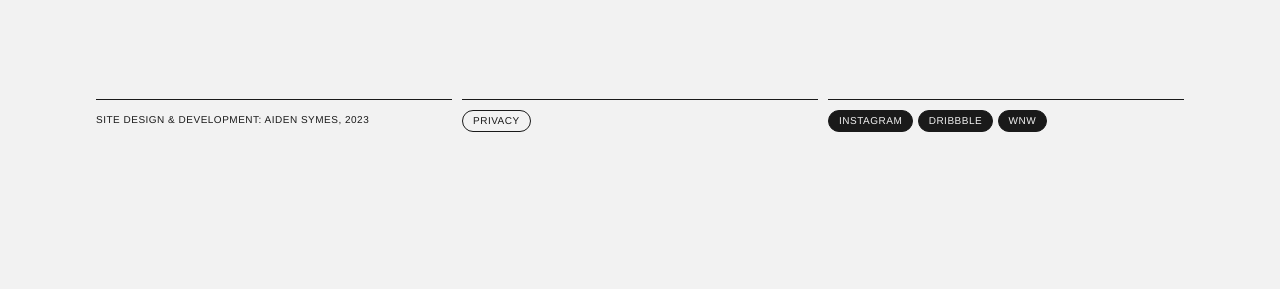
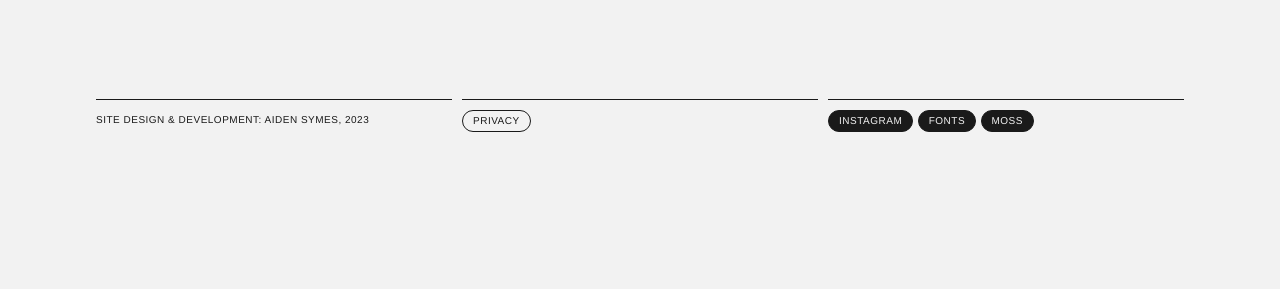
Before and after one commit to aidensymes/aidensymes.com-2020, a Jekyll site: the page built from home.markdown, in a window 1280 px wide. Shown: the part 1838-2127 px from the top of the page. Built offline with Jekyll 4.4.1, drawn with Linux system fonts in a browser that asks for light colours; some web fonts are replaced; some of the changed lines change nothing that is shown.

Commit message:
Updated Config

```diff
--- a/_config.yml
+++ b/_config.yml
@@ -46,8 +46,8 @@ defaults:
 tagline: Brooklyn Freelance Design
 description: Aiden Symes is a multidisciplinary designer based in Brooklyn, NY. His
   output includes brand systems, fonts, websites & books. He primarily helps new brands
-  define themselves, but he has also worked with larger groups like The Smithsonian,
-  Nike & The Atlantic.
+  define themselves, but he has also worked with larger organizations like The Smithsonian,
+  Nike, The Atlantic & Buzzfeed.
 contact: hello@aidensymes.com
 services:
 - Brand Identity
@@ -56,6 +56,6 @@ services:
 - Frontend development
 social:
   Instagram: https://www.instagram.com/aidensymes/
-  Dribbble: https://dribbble.com/aidensymes
-  WNW: https://workingnotworking.com/aidensymes
+  Fonts: https://fonts.aidensymes.com/
+  Moss: https://mossworkspace.com/
 font: Titling Gothic by David Berlow
```
